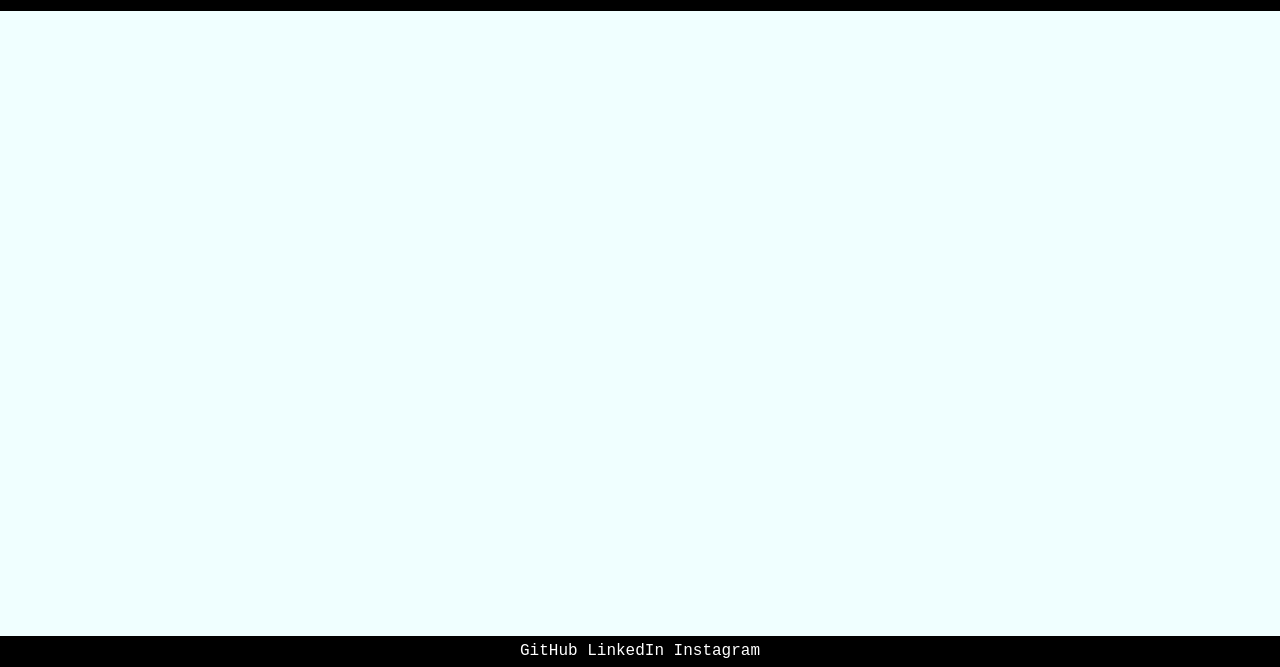
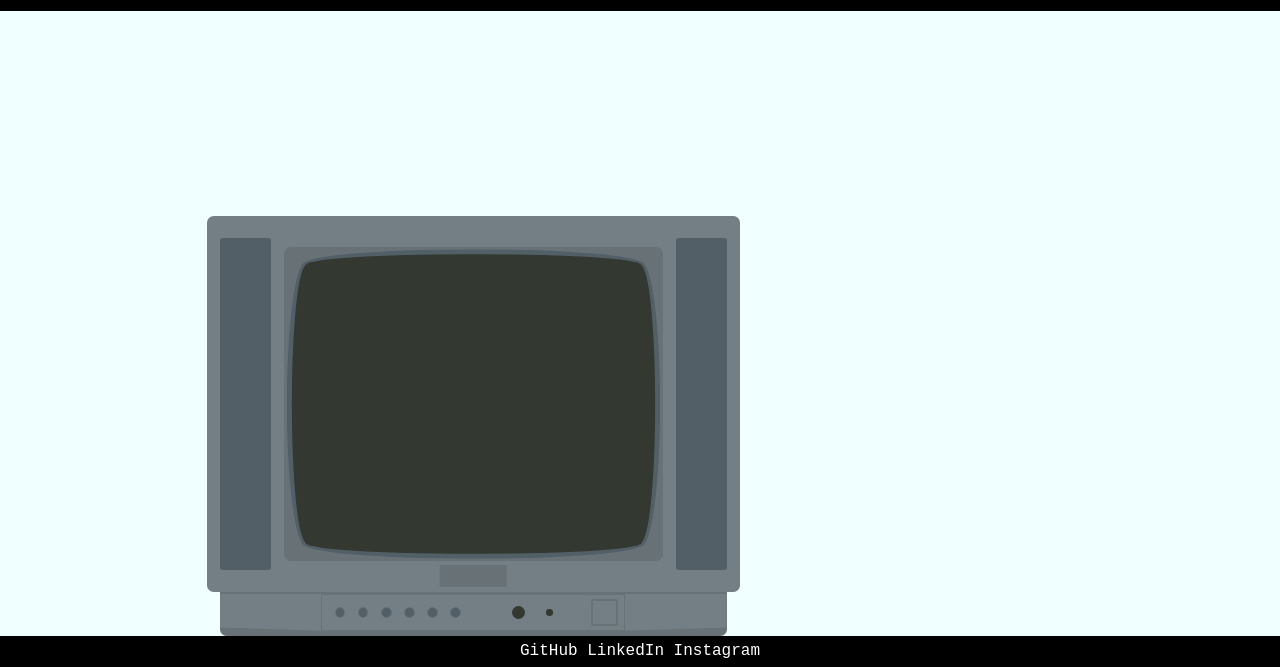
Before and after one commit to gmcotta/ps-intro-animation, a website: page index.html in a window 1280 px wide. Shown: the part 133-800 px from the top of the page. Drawn offline with Linux system fonts and the light colour scheme.

Commit message:
feat: add tv structure and styles

```diff
--- a/assets/css/styles.css
+++ b/assets/css/styles.css
@@ -1,6 +1,11 @@
 :root {
   --color-white-pure: #fff;
   --color-black-pure: #000;
+  --color-tv-primary: #747F85;
+  --color-tv-secondary: #687176;
+  --color-tv-speakers: #525F67;
+  --color-tv-glass-off: #333831;
+  --color-tv-glass-border: #525F67;
 }
 
 html {
@@ -80,6 +85,191 @@ main {
   }
 }
 
+.tv {
+  width: 80rem;
+  height: 63rem;
+  display: flex;
+  flex-direction: column;
+  align-items: center;
+}
+
+.tv__body {
+  width: 100%;
+  height: 60rem;
+  background-color: var(--color-tv-primary);
+  border-radius: 1rem;
+  padding: 2rem;
+  display: flex;
+  align-items: center;
+  column-gap: 2rem;
+  position: relative;
+}
+
+.tv__logo {
+  position: absolute;
+  bottom: 0.8rem;
+  left: 50%;
+  transform: translateX(-50%);
+  width: 10rem;
+  height: 3.2rem;
+  background-color: var(--color-tv-secondary);
+}
+
+.tv__speakers-area {
+  width: 10%;
+  height: 95%;
+  background-color: var(--color-tv-speakers);
+  border-radius: 0.4rem;
+}
+
+.tv__screen-area {
+  flex: 1;
+  height: 90%;
+  background-color: var(--color-tv-secondary);
+  border-radius: 1rem;
+}
+
+.tv-screen-area__border {
+  width: 100%;
+  height: 100%;
+}
+
+.tv-screen-area__glass {
+  width: 100%;
+  height: 100%;
+  display: grid;
+  grid-template-columns: 5% 90% 5%;
+  grid-template-rows: 5% 90% 5%;
+}
+
+.tv-glass {
+  width: 100%;
+  height: 100%;
+  overflow: hidden;
+  background-color: var(--color-tv-glass-off);
+}
+
+.corner-1,
+.corner-3,
+.corner-7,
+.corner-9 {
+  background: none;
+}
+
+.corner-2 {
+  border-radius: 50% 50% 50% 50% / 100% 100% 0% 0%;
+  border: 0.8rem solid var(--color-tv-glass-border);
+  border-bottom: none;
+  transform: translateY(15%);
+}
+
+.corner-4 {
+  border-radius: 100% 0% 0% 100% / 50% 50% 50% 50%;
+  border: 0.8rem solid var(--color-tv-glass-border);
+  border-right: none;
+  transform: translateX(15%);
+}
+
+.corner-5 {
+  border-radius: 1.4rem;
+  z-index: 2;
+}
+
+.corner-6 {
+  border-radius: 0% 100% 100% 0% / 50% 50% 50% 50%;
+  border: 0.8rem solid var(--color-tv-glass-border);
+  border-left: none;
+  overflow: hidden;
+  transform: translateX(-15%);
+}
+
+.corner-8 {
+  border-radius: 50% 50% 50% 50% / 0% 0% 100% 100%;
+  border: 0.8rem solid var(--color-tv-glass-border);
+  border-top: none;
+  overflow: hidden;
+  transform: translateY(-15%);
+}
+
+.tv__stand {
+  width: 95%;
+  height: 7rem;
+  background-color: var(--color-tv-secondary);
+  border-radius: 0 0 1rem 1rem;
+}
+
+.tv-stand__buttons-area {
+  width: 100%;
+  height: 90%;
+  background-color: var(--color-tv-primary);
+  display: flex;
+  justify-content: center;
+  clip-path: polygon(0 0, 100% 0, 100% 90%, 75% 100%, 25% 100%, 0 90%);
+  border-top: 0.4rem solid var(--color-tv-secondary)
+}
+
+.tv-buttons-area__wrapper {
+  width: 60%;
+  height: 100%;
+  border: 0.1rem solid var(--color-tv-secondary);
+  display: flex;
+  align-items: center;
+  justify-content: space-between;
+}
+
+.tv-buttons-area__small-button-area {
+  width: 50%;
+  height: 100%;
+  display: flex;
+  align-items: center;
+  justify-content: space-evenly;
+}
+
+.tv-buttons-area__small-button {
+  width: 1.6rem;
+  height: 1.6rem;
+  border-radius: 50%;
+  background-color: var(--color-tv-glass-border);
+  border: 0.1rem solid var(--color-tv-secondary);
+}
+
+.tv-buttons-area__indicator-area {
+  display: flex;
+  column-gap: 3.2rem;
+  align-items: center;
+}
+
+.tv-buttons-area__infra-red {
+  width: 2rem;
+  height: 2rem;
+  border-radius: 50%;
+  background-color: var(--color-tv-glass-off);
+}
+
+.tv-buttons-area__led-indicator {
+  width: 1rem;
+  height: 1rem;
+  border-radius: 50%;
+  background-color: var(--color-tv-glass-off);
+}
+
+.tv-buttons-area__power-button {
+  width: 4rem;
+  height: 4rem;
+  border-radius: 0.3rem;
+  border: 0.3rem solid var(--color-tv-secondary);
+  margin-right: 1rem;
+}
+
+.right-side {
+  width: 40rem;
+  height: 45rem;
+  display: flex;
+  flex-direction: column;
+  align-items: center;
+  justify-content: space-between;
+}
+
 footer {
   width: 100%;
   height: 6rem;
--- a/index.html
+++ b/index.html
@@ -16,8 +16,45 @@
   </header>
   <main>
     <section class="tv">
-      <div class="tv__body"></div>
-      <div class="tv__stand"></div>
+      <div class="tv__body">
+        <div class="tv__logo"></div>
+        <div class="tv__speakers-area"></div>
+        <div class="tv__screen-area">
+          <div class="tv-screen-area__border">
+            <div class="tv-screen-area__glass">
+              <div class="tv-glass corner-1"></div>
+              <div class="tv-glass corner-2"></div>
+              <div class="tv-glass corner-3"></div>
+              <div class="tv-glass corner-4"></div>
+              <div class="tv-glass corner-5"></div>
+              <div class="tv-glass corner-6"></div>
+              <div class="tv-glass corner-7"></div>
+              <div class="tv-glass corner-8"></div>
+              <div class="tv-glass corner-9"></div>
+            </div>
+          </div>
+        </div>
+        <div class="tv__speakers-area"></div>
+      </div>
+      <div class="tv__stand">
+        <div class="tv-stand__buttons-area">
+          <div class="tv-buttons-area__wrapper">
+            <div class="tv-buttons-area__small-button-area">
+              <div class="tv-buttons-area__small-button"></div>
+              <div class="tv-buttons-area__small-button"></div>
+              <div class="tv-buttons-area__small-button"></div>
+              <div class="tv-buttons-area__small-button"></div>
+              <div class="tv-buttons-area__small-button"></div>
+              <div class="tv-buttons-area__small-button"></div>
+            </div>
+            <div class="tv-buttons-area__indicator-area">
+              <div class="tv-buttons-area__infra-red"></div>
+              <div class="tv-buttons-area__led-indicator"></div>
+            </div>
+            <div class="tv-buttons-area__power-button"></div>
+          </div>
+        </div>
+      </div>
     </section>
     <section class="right-side">
       <section class="disk"></section>
```
